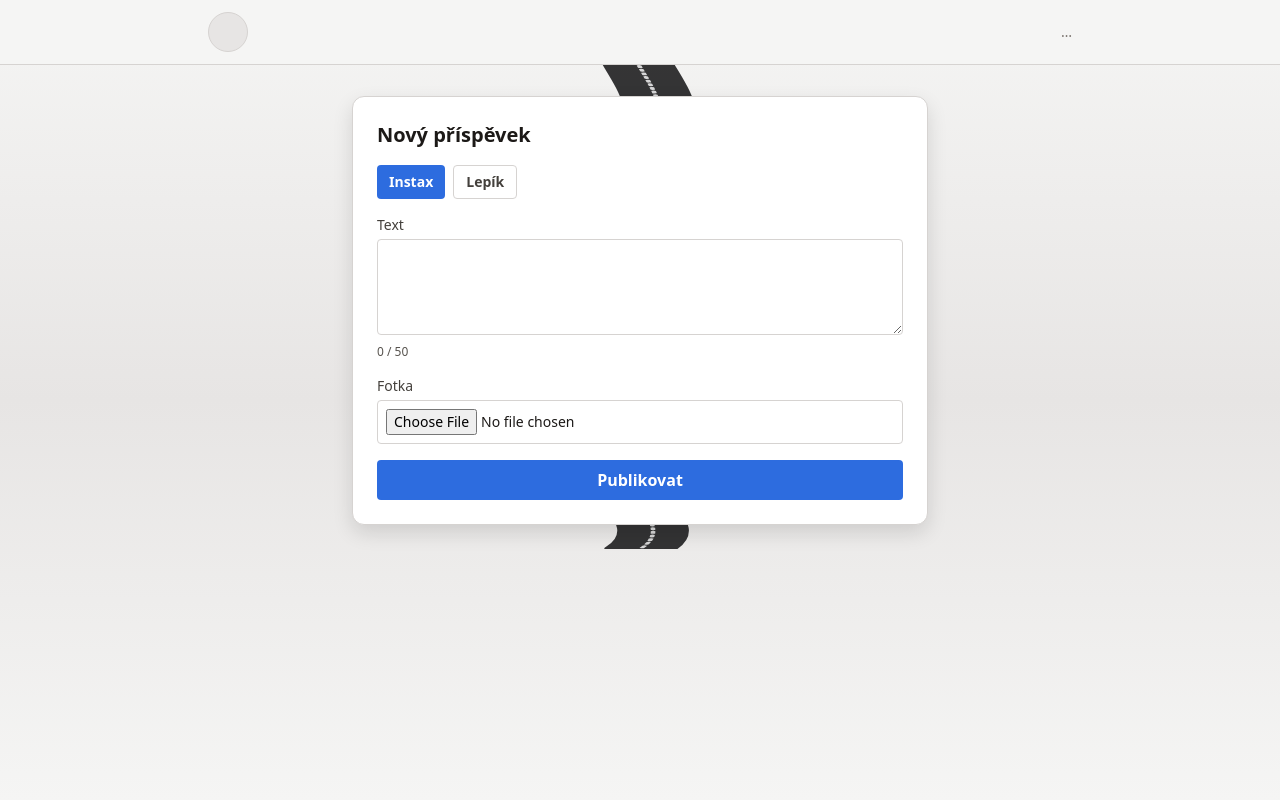
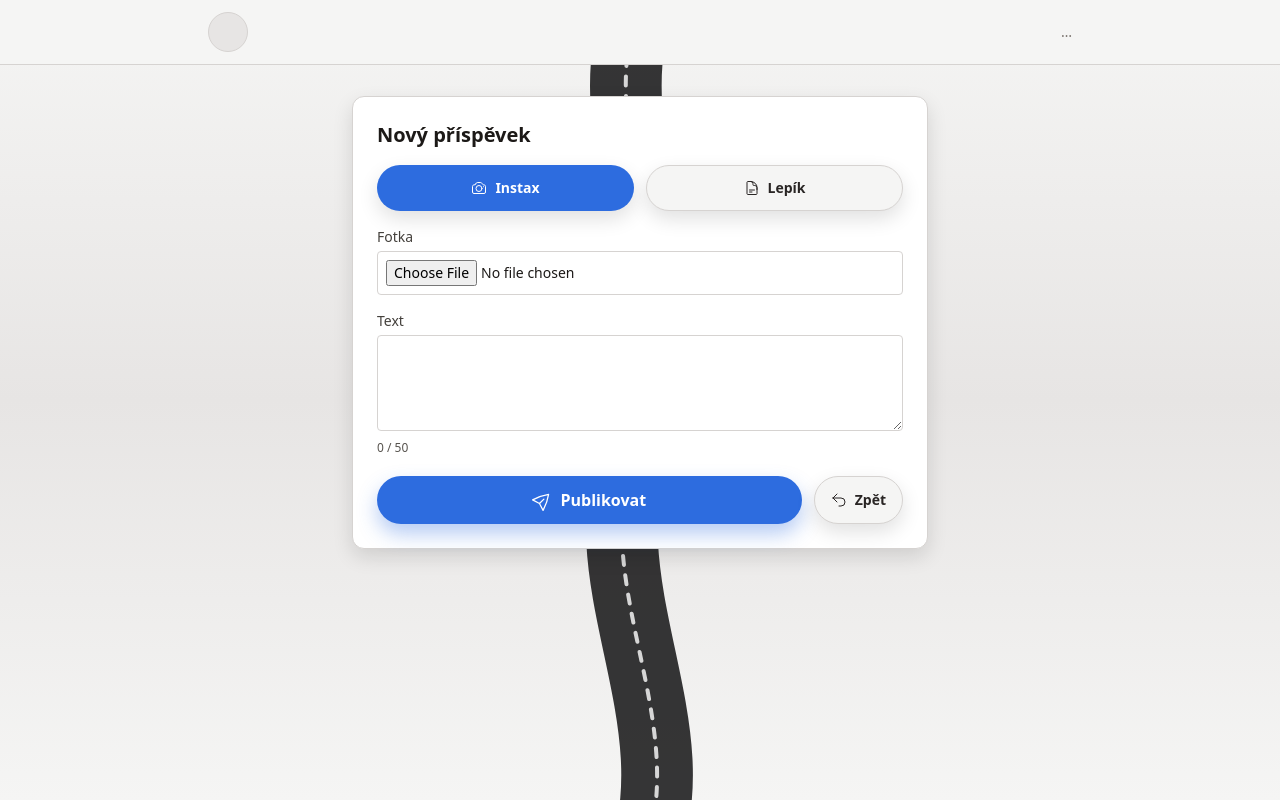
Before and after one commit to RadekDobrovolny/kyberbus, a Nuxt app: page /create in a window 1280 px wide. Shown: the top 800 px of the page. Built offline with nearby package versions, Linux system fonts and the light colour scheme; no server answers.

Commit message:
fix: drobné opravy

```diff
--- a/app/app.vue
+++ b/app/app.vue
@@ -49,7 +49,8 @@
 
     <main class="relative mx-auto max-w-4xl px-4 pb-6 pt-24">
       <div
-        class="pointer-events-none absolute inset-y-0 left-1/2 z-0 w-[min(72vw,26rem)] -translate-x-1/2 overflow-hidden"
+        class="pointer-events-none absolute left-1/2 top-0 z-0 w-[min(72vw,26rem)] -translate-x-1/2 overflow-hidden"
+        style="height: max(100%, 1600px);"
         aria-hidden="true"
       >
         <svg class="h-full w-full" viewBox="0 0 360 2400" preserveAspectRatio="none">
@@ -65,9 +66,10 @@
             d="M180 0 C 134 220, 236 430, 180 650 C 126 870, 232 1080, 180 1300 C 132 1510, 236 1730, 180 1945 C 138 2125, 220 2280, 180 2400"
             fill="none"
             stroke="white"
-            stroke-dasharray="9 7"
+            stroke-dasharray="9 10.5"
             stroke-linecap="round"
             stroke-width="4"
+            vector-effect="non-scaling-stroke"
             opacity="0.8"
           />
         </svg>
--- a/app/pages/create.vue
+++ b/app/pages/create.vue
@@ -3,32 +3,33 @@
     <h1 class="mb-4 text-xl font-black text-stone-900">Nový příspěvek</h1>
 
     <form class="space-y-4" @submit.prevent="submit">
-      <div class="flex gap-2">
+      <div class="grid grid-cols-2 gap-3">
         <button
           type="button"
-          class="rounded px-3 py-1.5 text-sm font-semibold"
-          :class="type === 'INSTAX' ? 'bg-accent-500 text-white' : 'border border-stone-300 text-stone-700'"
+          class="inline-flex items-center justify-center gap-2 rounded-full px-4 py-3 text-sm font-semibold shadow-pin transition-colors"
+          :class="type === 'INSTAX'
+            ? 'bg-accent-500 text-white shadow-[0_10px_20px_rgba(45,108,223,0.35)]'
+            : 'border border-stone-300 bg-stone-100 text-stone-800 hover:bg-stone-200'"
           @click="type = 'INSTAX'"
         >
+          <CameraIcon class="h-4 w-4" />
           Instax
         </button>
         <button
           type="button"
-          class="rounded px-3 py-1.5 text-sm font-semibold"
-          :class="type === 'LEPIK' ? 'bg-accent-500 text-white' : 'border border-stone-300 text-stone-700'"
+          class="inline-flex items-center justify-center gap-2 rounded-full px-4 py-3 text-sm font-semibold shadow-pin transition-colors"
+          :class="type === 'LEPIK'
+            ? 'bg-accent-500 text-white shadow-[0_10px_20px_rgba(45,108,223,0.35)]'
+            : 'border border-stone-300 bg-stone-100 text-stone-800 hover:bg-stone-200'"
           @click="type = 'LEPIK'"
         >
+          <DocumentTextIcon class="h-4 w-4" />
           Lepík
         </button>
       </div>
 
+      <template v-if="type === 'INSTAX'">
         <label class="block text-sm">
-        <span class="mb-1 block font-medium text-stone-700">Text</span>
-        <textarea v-model="textContent" class="min-h-24 w-full rounded border border-stone-300 p-2" :maxlength="maxLen" />
-        <span class="mt-1 block text-xs text-stone-600">{{ textContent.length }} / {{ maxLen }}</span>
-      </label>
-
-      <label v-if="type === 'INSTAX'" class="block text-sm">
           <span class="mb-1 block font-medium text-stone-700">Fotka</span>
           <input
             type="file"
@@ -39,15 +40,57 @@
           />
         </label>
 
+        <div v-if="imagePreviewUrl" class="rounded border border-stone-300 bg-stone-50 p-2">
+          <img
+            :src="imagePreviewUrl"
+            alt="Náhled vybrané fotky"
+            class="mx-auto max-h-80 w-full rounded object-contain"
+          />
+        </div>
+      </template>
+
+      <label class="block text-sm">
+        <span class="mb-1 block font-medium text-stone-700">Text</span>
+        <textarea
+          v-model="textContent"
+          class="min-h-24 w-full rounded border border-stone-300 p-2"
+          :maxlength="maxLen"
+        />
+        <span class="mt-1 block text-xs text-stone-600">{{ textContent.length }} / {{ maxLen }}</span>
+      </label>
+
       <p v-if="error" class="text-sm text-red-600">{{ error }}</p>
-      <button class="w-full rounded bg-accent-500 px-4 py-2 font-semibold text-white" :disabled="loading">
+
+      <div class="flex items-stretch gap-3 pt-1">
+        <button
+          type="submit"
+          class="inline-flex flex-1 items-center justify-center gap-2 rounded-full bg-accent-500 px-6 py-3 text-base font-semibold text-white shadow-[0_10px_20px_rgba(45,108,223,0.35)] transition-transform hover:scale-[1.01] disabled:cursor-not-allowed disabled:opacity-70"
+          :disabled="loading"
+        >
+          <PaperAirplaneIcon class="h-5 w-5 -rotate-45" />
           {{ loading ? "Ukládám…" : "Publikovat" }}
         </button>
+
+        <NuxtLink
+          to="/"
+          class="inline-flex items-center justify-center gap-2 rounded-full border border-stone-300 bg-stone-100 px-4 py-3 text-sm font-semibold text-stone-800 shadow-pin transition-colors hover:bg-stone-200"
+        >
+          <ArrowUturnLeftIcon class="h-4 w-4" />
+          Zpět
+        </NuxtLink>
+      </div>
     </form>
   </section>
 </template>
 
 <script setup lang="ts">
+import {
+  ArrowUturnLeftIcon,
+  CameraIcon,
+  DocumentTextIcon,
+  PaperAirplaneIcon
+} from "@heroicons/vue/24/outline";
+
 definePageMeta({
   middleware: "auth"
 });
@@ -55,9 +98,17 @@ definePageMeta({
 const type = ref<"INSTAX" | "LEPIK">("INSTAX");
 const textContent = ref("");
 const imageFile = ref<File | null>(null);
+const imagePreviewUrl = ref<string | null>(null);
+const HEIC_MIME_TYPES = new Set([
+  "image/heic",
+  "image/heif",
+  "image/heic-sequence",
+  "image/heif-sequence"
+]);
 const loading = ref(false);
 const error = ref("");
 const route = useRoute();
+let previewRequestId = 0;
 
 const maxLen = computed(() => (type.value === "INSTAX" ? 50 : 200));
 
@@ -79,10 +130,66 @@ watch(
 
 type.value = normalizeType(route.query.type);
 
-const onFileChange = (event: Event) => {
+const resetPreviewUrl = () => {
+  if (!imagePreviewUrl.value) {
+    return;
+  }
+  URL.revokeObjectURL(imagePreviewUrl.value);
+  imagePreviewUrl.value = null;
+};
+
+const isHeicFile = (file: File) => {
+  const lowerName = file.name.toLowerCase();
+  const lowerType = file.type.toLowerCase();
+  return (
+    HEIC_MIME_TYPES.has(lowerType) ||
+    lowerName.endsWith(".heic") ||
+    lowerName.endsWith(".heif")
+  );
+};
+
+const toPreviewBlob = async (file: File): Promise<Blob> => {
+  if (!isHeicFile(file)) {
+    return file;
+  }
+
+  try {
+    const heic2any = await import("heic2any");
+    const converted = await heic2any.default({
+      blob: file,
+      toType: "image/jpeg",
+      quality: 0.9
+    });
+
+    if (Array.isArray(converted)) {
+      return converted[0] || file;
+    }
+
+    return converted;
+  } catch (cause) {
+    console.warn("HEIC preview conversion failed.", cause);
+    return file;
+  }
+};
+
+const onFileChange = async (event: Event) => {
+  const requestId = ++previewRequestId;
   const input = event.target as HTMLInputElement;
-  imageFile.value = input.files?.[0] || null;
+  const nextFile = input.files?.[0] || null;
+  imageFile.value = nextFile;
+  resetPreviewUrl();
+  if (nextFile) {
+    const previewBlob = await toPreviewBlob(nextFile);
+    if (requestId !== previewRequestId) {
+      return;
+    }
+    imagePreviewUrl.value = URL.createObjectURL(previewBlob);
+  }
 };
+
+onBeforeUnmount(() => {
+  resetPreviewUrl();
+});
 
 const submit = async () => {
   loading.value = true;
--- a/app/pages/index.vue
+++ b/app/pages/index.vue
@@ -71,6 +71,7 @@
 import type { FeedItem } from "~/types/models";
 
 const auth = useAuth();
+const authHeaders = import.meta.server ? useRequestHeaders(["cookie"]) : undefined;
 const items = ref<FeedItem[]>([]);
 const nextCursor = ref<string | null>(null);
 const loading = ref(false);
@@ -86,7 +87,8 @@ const fetchFeed = async (cursor?: string) => {
       params.set("cursor", cursor);
     }
     const result = await $fetch<{ items: FeedItem[]; nextCursor: string | null }>(
-      `/api/feed?${params.toString()}`
+      `/api/feed?${params.toString()}`,
+      { headers: authHeaders }
     );
 
     if (!cursor) {
--- a/app/pages/profile/edit.vue
+++ b/app/pages/profile/edit.vue
@@ -3,21 +3,21 @@
     <h1 class="mb-4 text-xl font-black text-stone-900">Upravit profil</h1>
     <form class="space-y-4" @submit.prevent="submit">
       <label class="block text-sm">
-        <span class="mb-1 block font-medium text-stone-700">Krátké jméno</span>
-        <input v-model="shortName" class="w-full rounded border border-stone-300 p-2" maxlength="250" required />
-        <span class="mt-1 block text-xs text-stone-600">{{ shortName.length }} / 250</span>
+        <span class="mb-1 block font-medium text-stone-700">Jméno</span>
+        <input v-model="shortName" class="w-full rounded border border-stone-300 p-2" maxlength="30" required />
+        <span class="mt-1 block text-xs text-stone-600">{{ shortName.length }} / 30</span>
       </label>
 
       <label class="block text-sm">
-        <span class="mb-1 block font-medium text-stone-700">Bio</span>
+        <span class="mb-1 block font-medium text-stone-700">O mně</span>
         <textarea v-model="bio" class="min-h-20 w-full rounded border border-stone-300 p-2" maxlength="250" required />
         <span class="mt-1 block text-xs text-stone-600">{{ bio.length }} / 250</span>
       </label>
 
       <label class="block text-sm">
         <span class="mb-1 block font-medium text-stone-700">Kontakt</span>
-        <textarea v-model="contact" class="min-h-20 w-full rounded border border-stone-300 p-2" maxlength="250" required />
-        <span class="mt-1 block text-xs text-stone-600">{{ contact.length }} / 250</span>
+        <textarea v-model="contact" class="min-h-20 w-full rounded border border-stone-300 p-2" maxlength="100" required />
+        <span class="mt-1 block text-xs text-stone-600">{{ contact.length }} / 100</span>
       </label>
 
       <label class="block text-sm">
@@ -28,14 +28,31 @@
       <p v-if="error" class="text-sm text-red-600">{{ error }}</p>
       <p v-if="success" class="text-sm text-emerald-700">Profil uložen.</p>
 
-      <button class="w-full rounded bg-accent-500 px-4 py-2 font-semibold text-white" :disabled="loading">
-        {{ loading ? "Ukládám…" : "Uložit změny" }}
-      </button>
+      <div class="flex items-stretch gap-3 pt-1">
+        <button
+          type="submit"
+          class="inline-flex flex-1 items-center justify-center gap-2 rounded-full bg-accent-500 px-6 py-3 text-base font-semibold text-white shadow-[0_10px_20px_rgba(45,108,223,0.35)] transition-transform hover:scale-[1.01] disabled:cursor-not-allowed disabled:opacity-70"
+          :disabled="loading"
+        >
+          <PaperAirplaneIcon class="h-5 w-5 -rotate-45" />
+          {{ loading ? "Ukládám…" : "Uložit změny" }}
+        </button>
+
+        <NuxtLink
+          :to="backTo"
+          class="inline-flex items-center justify-center gap-2 rounded-full border border-stone-300 bg-stone-100 px-4 py-3 text-sm font-semibold text-stone-800 shadow-pin transition-colors hover:bg-stone-200"
+        >
+          <ArrowUturnLeftIcon class="h-4 w-4" />
+          Zpět
+        </NuxtLink>
+      </div>
     </form>
   </section>
 </template>
 
 <script setup lang="ts">
+import { ArrowUturnLeftIcon, PaperAirplaneIcon } from "@heroicons/vue/24/outline";
+
 definePageMeta({
   middleware: "auth"
 });
@@ -48,6 +65,7 @@ const photoFile = ref<File | null>(null);
 const loading = ref(false);
 const error = ref("");
 const success = ref(false);
+const backTo = computed(() => auth.user.value ? `/profile/${auth.user.value.id}` : "/");
 
 await auth.refresh();
 if (auth.user.value) {
--- a/package.json
+++ b/package.json
@@ -19,6 +19,7 @@
     "better-sqlite3": "^12.8.0",
     "drizzle-orm": "^0.43.1",
     "heic-convert": "^2.1.0",
+    "heic2any": "^0.0.4",
     "nanoid": "^5.1.5",
     "nuxt": "^4.4.2",
     "sharp": "^0.33.5",
```
Also changed, not shown: app/composables/useAuth.ts (+11 -1 lines), app/pages/profile/[id].vue (+16 -10 lines), 1 other file (tests, documents, lock files or other folders). Lines whose indentation alone changed are shown as unchanged.
